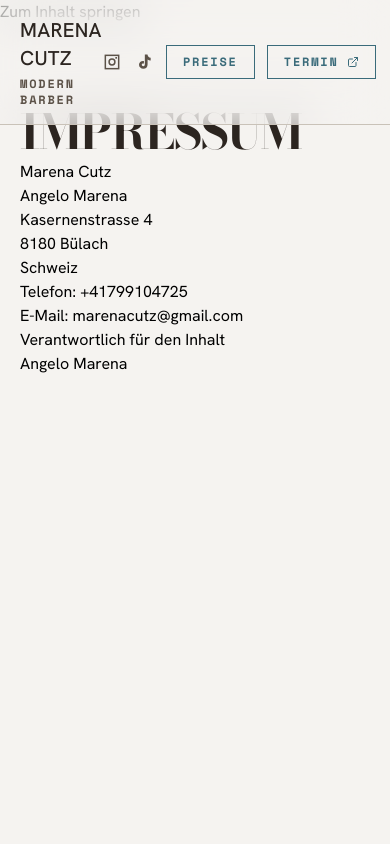
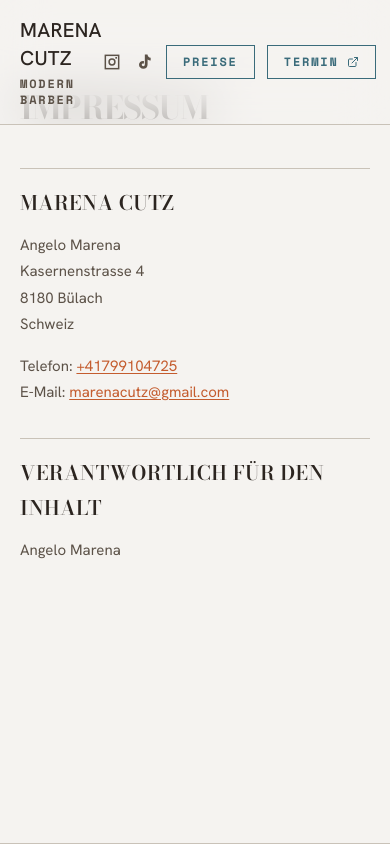
Before and after one commit to luxus/marena-cutz, an Astro site: page /impressum in a window 390 px wide. Shown: the top 844 px of the page. Built offline with nearby package versions, Linux system fonts and the light colour scheme; Astro itself is replaced by a stand-in of ours.

Commit message:
refactor: improve price list typography + various polish
- Fix font size inconsistency in expanded price lists (text-sm for regular services)
- Improve collapsed teaser readability
- Add focus-visible styles and skip link
- Fix --color-on-background token
- Bump container to 1440px
- Add text-wrap: balance to headlines
- Improve ThemeSwitcher dropdown (transitions, keyboard, a11y)
- Replace 100vh with 100dvh for mobile Safari
- Various small typography and interaction polish

```diff
--- a/src/components/ThemeSwitcher.astro
+++ b/src/components/ThemeSwitcher.astro
@@ -1,31 +1,34 @@
 ---
-import { themes, type ThemeName, type ThemeMode, defaultTheme, defaultMode } from '../lib/themes';
+import { themes } from '../lib/themes';
 ---
 
 <div class="flex items-center gap-2 text-sm">
   <!-- Theme Dropdown -->
-  <div class="relative group">
+  <div class="relative">
     <button
       id="theme-dropdown-button"
-      class="flex items-center gap-2 rounded border border-outline-variant bg-surface px-3 py-1.5 text-on-surface hover:bg-surface-container transition"
-      aria-haspopup="true"
+      class="flex items-center gap-2 rounded border border-outline-variant bg-surface px-3 py-1.5 text-on-surface hover:bg-surface-container focus-visible:outline focus-visible:outline-2 focus-visible:outline-primary transition"
+      aria-haspopup="listbox"
       aria-expanded="false"
+      aria-controls="theme-dropdown-menu"
     >
       <span id="current-theme-name" class="text-label-caps">Architectural Neon</span>
-      <svg class="h-3.5 w-3.5" fill="none" stroke="currentColor" viewBox="0 0 24 24">
+      <svg class="h-3.5 w-3.5" fill="none" stroke="currentColor" viewBox="0 0 24 24" aria-hidden="true">
         <path stroke-linecap="round" stroke-linejoin="round" stroke-width="2" d="M19 9l-7 7-7-7" />
       </svg>
     </button>
 
     <div
       id="theme-dropdown-menu"
-      class="absolute bottom-full right-0 mb-1 hidden w-48 rounded border border-outline-variant bg-surface py-1 shadow-lg z-50 group-focus-within:block"
+      class="theme-menu absolute bottom-full right-0 mb-1.5 w-48 rounded border border-outline-variant bg-surface py-1 shadow-lg z-50 hidden"
+      role="listbox"
     >
       {Object.entries(themes).map(([key, theme]) => (
         <button
           type="button"
           data-theme={key}
-          class="theme-option w-full px-4 py-2 text-left text-sm hover:bg-surface-container text-on-surface flex items-center justify-between"
+          class="theme-option w-full px-4 py-2 text-left text-sm hover:bg-surface-container text-on-surface focus:bg-surface-container focus:outline-none flex items-center justify-between"
+          role="option"
         >
           <span>{theme.name}</span>
         </button>
@@ -36,10 +39,10 @@ import { themes, type ThemeName, type ThemeMode, defaultTheme, defaultMode } fro
   <!-- Light / Dark Toggle -->
   <button
     id="mode-toggle"
-    class="flex h-8 w-8 items-center justify-center rounded border border-outline-variant bg-surface text-on-surface hover:bg-surface-container transition"
+    class="flex h-8 w-8 items-center justify-center rounded border border-outline-variant bg-surface text-on-surface hover:bg-surface-container focus-visible:outline focus-visible:outline-2 focus-visible:outline-primary transition"
     aria-label="Toggle light/dark mode"
   >
-    <span id="mode-icon" class="text-lg">☾</span>
+    <span id="mode-icon" class="text-lg" aria-hidden="true">☾</span>
   </button>
 </div>
 
@@ -60,7 +63,6 @@ import { themes, type ThemeName, type ThemeMode, defaultTheme, defaultMode } fro
     localStorage.setItem('theme', theme);
     localStorage.setItem('mode', mode);
 
-    // Keep URL in sync so you can copy the link with current theme+mode
     const url = new URL(window.location.href);
     url.searchParams.set('theme', theme);
     url.searchParams.set('mode', mode);
@@ -74,8 +76,6 @@ import { themes, type ThemeName, type ThemeMode, defaultTheme, defaultMode } fro
   }
 
   function initTheme() {
-    // The early script in BaseLayout already decided the correct theme/mode
-    // (URL params > localStorage > system). We just sync the UI labels.
     const currentTheme = html.dataset.theme || 'architectural';
     const currentMode = html.dataset.mode || 'dark';
 
@@ -89,17 +89,43 @@ import { themes, type ThemeName, type ThemeMode, defaultTheme, defaultMode } fro
   const dropdownBtn = document.getElementById('theme-dropdown-button');
   const dropdownMenu = document.getElementById('theme-dropdown-menu');
 
+  function closeMenu() {
+    if (!dropdownMenu) return;
+    dropdownMenu.classList.add('hidden');
+    dropdownMenu.classList.remove('open');
+    dropdownBtn?.setAttribute('aria-expanded', 'false');
+  }
+
+  function openMenu() {
+    if (!dropdownMenu) return;
+    dropdownMenu.classList.remove('hidden');
+    // trigger next frame for transition
+    requestAnimationFrame(() => {
+      dropdownMenu.classList.add('open');
+    });
+    dropdownBtn?.setAttribute('aria-expanded', 'true');
+  }
+
   if (dropdownBtn && dropdownMenu) {
-    dropdownBtn.addEventListener('click', () => {
-      dropdownMenu.classList.toggle('hidden');
-      dropdownMenu.classList.toggle('block');
+    dropdownBtn.addEventListener('click', (e) => {
+      e.stopPropagation();
+      if (dropdownMenu.classList.contains('open')) {
+        closeMenu();
+      } else {
+        openMenu();
+      }
     });
 
+    // Close on outside click
     document.addEventListener('click', (e) => {
       if (!dropdownBtn.contains(e.target) && !dropdownMenu.contains(e.target)) {
-        dropdownMenu.classList.add('hidden');
-        dropdownMenu.classList.remove('block');
+        closeMenu();
       }
+    });
+
+    // Keyboard support
+    document.addEventListener('keydown', (e) => {
+      if (e.key === 'Escape') closeMenu();
     });
 
     dropdownMenu.querySelectorAll('.theme-option').forEach((btn) => {
@@ -107,8 +133,7 @@ import { themes, type ThemeName, type ThemeMode, defaultTheme, defaultMode } fro
         const theme = btn.getAttribute('data-theme');
         const currentMode = html.dataset.mode || 'dark';
         applyTheme(theme, currentMode);
-        dropdownMenu.classList.add('hidden');
-        dropdownMenu.classList.remove('block');
+        closeMenu();
       });
     });
   }
--- a/src/styles/global.css
+++ b/src/styles/global.css
@@ -40,6 +40,7 @@
 
   /* Heading color (for section titles) */
   --color-heading: #f5f3f0;
+  --color-on-background: #e5e2e1;
 
   /* Border Tokens */
   --border-radius-sm: 0px;
@@ -113,6 +114,7 @@
   --color-on-error: #ffffff;
 
   --color-heading: #2c2520;
+  --color-on-background: #2c2520;
 
   --button-primary-bg: var(--color-primary);
   --button-primary-fg: var(--color-on-primary);
@@ -153,6 +155,7 @@
   --color-on-error: #ffffff;
 
   --color-heading: #e5e2e1;
+  --color-on-background: #e5e2e1;
 
   --border-radius-sm: 0px;
   --border-radius-md: 0px;
@@ -213,6 +216,7 @@
   --color-on-error: #ffffff;
 
   --color-heading: #1f1c18;
+  --color-on-background: #1f1c18;
 
   --border-radius-sm: 0px;
   --border-radius-md: 0px;
@@ -270,6 +274,7 @@
   --color-on-error: #3a2f25;
 
   --color-heading: #e8e0d3;
+  --color-on-background: #e8e0d3;
 
   --border-radius-sm: 4px;
   --border-radius-md: 8px;
@@ -330,6 +335,7 @@
   --color-on-error: #ffffff;
 
   --color-heading: #2c2520;
+  --color-on-background: #2c2520;
 
   --border-radius-sm: 4px;
   --border-radius-md: 8px;
@@ -390,6 +396,7 @@
   --color-on-error: #0f172a;
 
   --color-heading: #e2e8f0;
+  --color-on-background: #e2e8f0;
 
   --border-radius-sm: 2px;
   --border-radius-md: 4px;
@@ -450,6 +457,7 @@
   --color-on-error: #ffffff;
 
   --color-heading: #1e293b;
+  --color-on-background: #1e293b;
 
   --border-radius-sm: 2px;
   --border-radius-md: 4px;
@@ -523,6 +531,9 @@
   --font-sans: var(--font-sans);
   --font-display: var(--font-display);
   --font-mono: var(--font-mono);
+
+  /* Container bump (DESIGN.md target: 1440px instead of Tailwind default 1280px) */
+  --container-7xl: 90rem;
 }
 
 html { scroll-behavior: smooth; }
@@ -538,6 +549,104 @@ body {
   color: var(--color-on-secondary-container);
 }
 
+/* ============================================
+   ACCESSIBILITY & INTERACTION POLISH
+   ============================================ */
+
+/* Visible focus for keyboard users - tinted to theme primary */
+:focus-visible {
+  outline: 2px solid var(--color-primary);
+  outline-offset: 2px;
+  border-radius: 2px;
+}
+
+/* Skip to main content link (hidden until focused) */
+.skip-link {
+  position: absolute;
+  left: -9999px;
+  top: auto;
+  width: 1px;
+  height: 1px;
+  overflow: hidden;
+  z-index: 100;
+}
+.skip-link:focus {
+  position: fixed;
+  top: 8px;
+  left: 8px;
+  width: auto;
+  height: auto;
+  padding: 12px 20px;
+  background: var(--color-primary);
+  color: var(--color-on-primary);
+  text-decoration: none;
+  font-family: var(--font-mono);
+  font-size: 12px;
+  letter-spacing: 0.1em;
+  text-transform: uppercase;
+  border: 1px solid var(--color-outline-variant);
+  border-radius: 0;
+  white-space: nowrap;
+}
+
+/* Legal content (replaces missing prose plugin) */
+.legal-content {
+  font-family: var(--font-sans);
+  font-size: 15px;
+  line-height: 1.75;
+  color: var(--color-on-surface-variant);
+}
+.legal-content h1 {
+  font-family: var(--font-display);
+  font-size: 32px;
+  font-weight: var(--font-display-weight, 700);
+  letter-spacing: var(--font-display-letter-spacing, -0.01em);
+  color: var(--color-heading);
+  text-transform: uppercase;
+  margin: 0 0 1.5rem;
+}
+.legal-content h2 {
+  font-family: var(--font-display);
+  font-size: 20px;
+  font-weight: 600;
+  letter-spacing: 0.02em;
+  color: var(--color-heading);
+  text-transform: uppercase;
+  margin: 2rem 0 0.75rem;
+  padding-top: 1rem;
+  border-top: 1px solid var(--color-outline-variant);
+}
+.legal-content p {
+  margin-bottom: 1rem;
+}
+.legal-content a {
+  color: var(--color-primary);
+  text-decoration: underline;
+  text-underline-offset: 2px;
+}
+.legal-content a:hover {
+  color: var(--color-on-surface);
+}
+.legal-content ul, .legal-content ol {
+  margin: 1rem 0 1rem 1.25rem;
+}
+.legal-content li {
+  margin-bottom: 0.35rem;
+}
+
+/* Theme switcher dropdown polish */
+.theme-menu {
+  opacity: 0;
+  transform: translateY(4px);
+  transition: opacity 120ms ease, transform 120ms ease;
+  pointer-events: none;
+}
+.theme-menu.open {
+  opacity: 1;
+  transform: translateY(0);
+  pointer-events: auto;
+}
+
 @layer utilities {
   .text-display-lg {
     font-family: var(--font-display);
@@ -546,6 +655,7 @@ body {
     line-height: 90px;
     letter-spacing: var(--font-display-letter-spacing, -0.02em);
     color: var(--color-heading);
+    text-wrap: balance;
   }
   .text-headline-lg {
     font-family: var(--font-display);
@@ -554,6 +664,7 @@ body {
     line-height: 56px;
     letter-spacing: var(--font-display-letter-spacing, -0.01em);
     color: var(--color-heading);
+    text-wrap: balance;
   }
   .text-headline-lg-mobile {
     font-family: var(--font-display);
@@ -562,6 +673,7 @@ body {
     line-height: 38px;
     letter-spacing: var(--font-display-letter-spacing, -0.01em);
     color: var(--color-heading);
+    text-wrap: balance;
   }
   .text-title-md {
     font-family: var(--font-sans);
```
Also changed, not shown: src/components/Prices.astro (+8 -8 lines).
